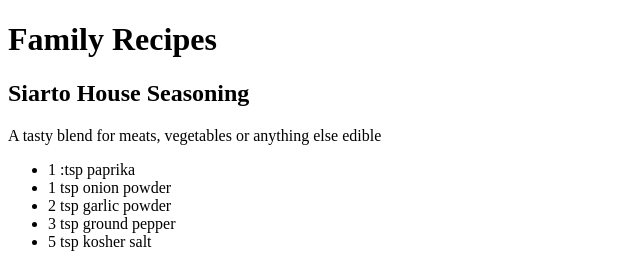
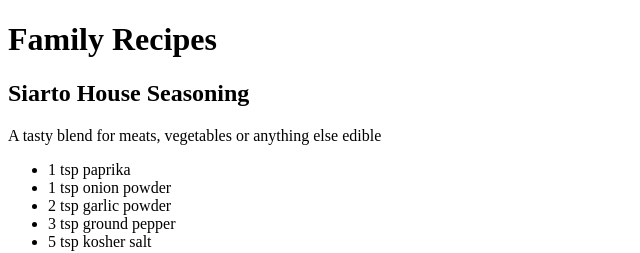
Before and after one commit to JoeReeder/TC349, a plain HTML site: page Week3/recipes.html in a window 1280 px wide. Shown: the top 253 px of the page, 0-640 px from the left. Drawn offline with Linux system fonts and the light colour scheme.

Commit message:
Fixed Typo

```diff
--- a/Week3/recipes.html
+++ b/Week3/recipes.html
@@ -11,7 +11,7 @@
 			<h2>Siarto House Seasoning</h2>
 			<p>A tasty blend for meats, vegetables or anything else edible</p>
 			<ul>
-				<li>1 :tsp paprika</li>
+				<li>1 tsp paprika</li>
 				<li>1 tsp onion powder</li>
 				<li>2 tsp garlic powder</li>
 				<li>3 tsp ground pepper</li>
```
